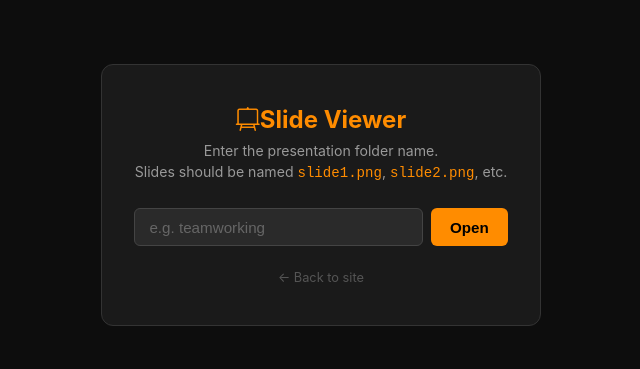
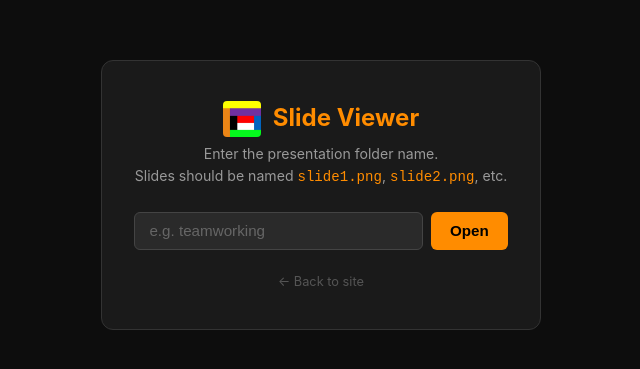
Before and after one commit to john6938/AstonTNT, an Eleventy site: page src/slides-viewer/index.njk in a window 1280 px wide. Shown: the part 205-574 px from the top of the page, without its empty margins (319-959 px from the left). Built offline with nearby package versions, Linux system fonts and the light colour scheme; Eleventy itself is replaced by a stand-in of ours; files that its build step writes are made by us from their sources.

Commit message:
Replace icon with logo in slide viewer header

```diff
--- a/src/slides-viewer/index.njk
+++ b/src/slides-viewer/index.njk
@@ -223,7 +223,7 @@ eleventyExcludeFromCollections: true
   <!-- ── Input / launch screen ── -->
   <div id="sv-input">
     <div class="sv-input-box">
-      <h1><i class="bi bi-easel2 me-2"></i>Slide Viewer</h1>
+      <h1><img src="{{ '/assets/tnt_logo_small.jpg' | url }}" alt="Logo" style="height:36px; vertical-align:middle; border-radius:4px;"> &nbsp;Slide Viewer</h1>
       <p>Enter the presentation folder name.<br>
          Slides should be named <code style="color:#ff8c00;">slide1.png</code>, <code style="color:#ff8c00;">slide2.png</code>, etc.</p>
       <div class="sv-input-row">
```
